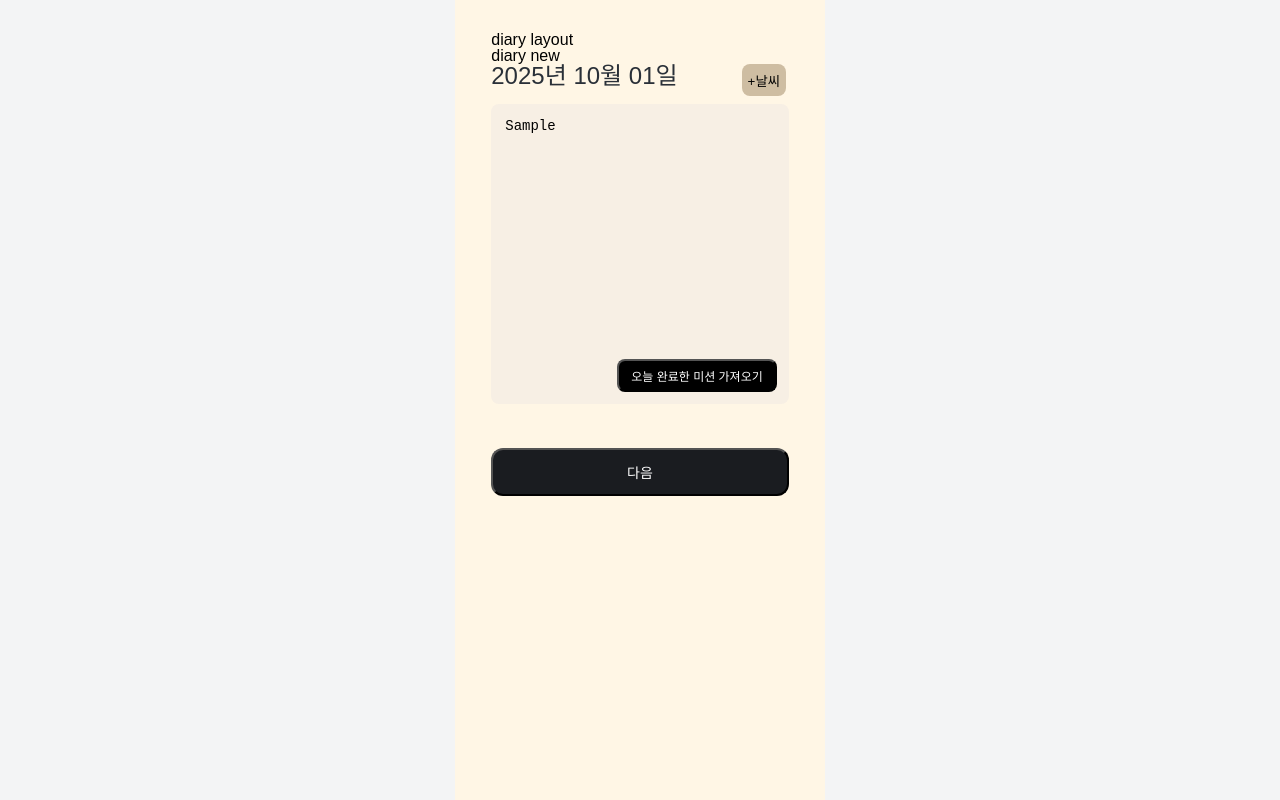
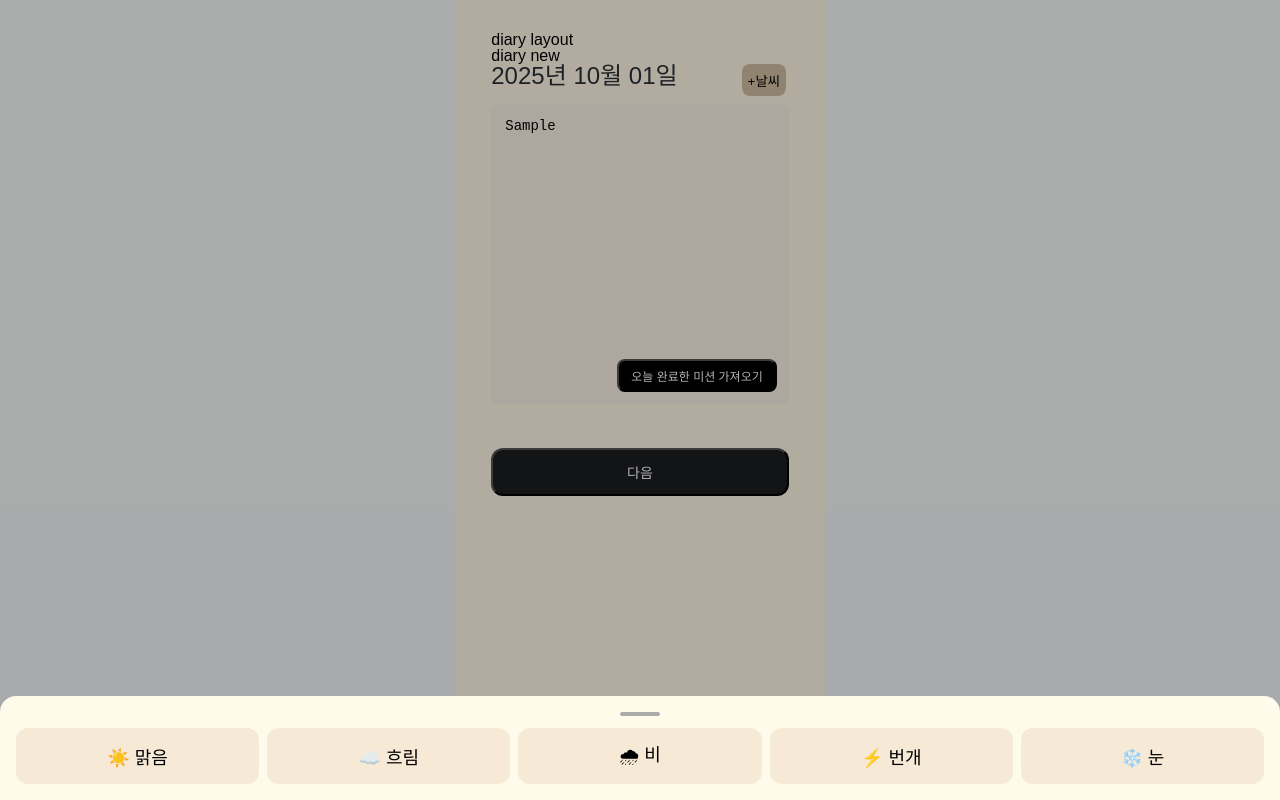
Before and after one commit to kakao-tech-campus-3rd-step3/Team4_FE, a React (Vite) app: page /diaries/new/write in a window 1280 px wide. Both pictures are taken after typing "Sample" into the empty fields and a click on the button "+날씨". Built offline with nearby package versions, Linux system fonts and the light colour scheme; no server answers; a web font is replaced by a local one.

Commit message:
feat: 일기생성페이지 바텀시트 생성

```diff
--- a/src/pages/Diaries/New/Write.tsx
+++ b/src/pages/Diaries/New/Write.tsx
@@ -1,5 +1,5 @@
 import styled from '@emotion/styled';
-import { useMemo } from 'react';
+import { useMemo, useState } from 'react';
 import formatKRDate from '../constants/formatKRDate';
 
 const DateText = styled.p`
@@ -68,14 +68,69 @@ const NextButton = styled.button`
   }
 `;
 
+// 바텀시트 스타일
+const BottomSheetOverlay = styled.div`
+  position: fixed;
+  inset: 0;
+  background: rgba(0, 0, 0, 0.3);
+`;
+
+const BottomSheet = styled.div`
+  position: absolute;
+  bottom: 0;
+  width: 100%;
+  background: #fffbea;
+  border-radius: 16px 16px 0 0;
+  padding: 16px;
+  animation: slideUp 0.3s ease-out;
+
+  @keyframes slideUp {
+    from {
+      transform: translateY(100%);
+    }
+    to {
+      transform: translateY(0);
+    }
+  }
+`;
+
+const Handle = styled.div`
+  width: 40px;
+  height: 4px;
+  background: #aaa;
+  border-radius: 2px;
+  margin: 0 auto 12px;
+`;
+
+const WeatherOptions = styled.div`
+  display: flex;
+  justify-content: space-around;
+  gap: 8px;
+`;
+
+const WeatherSelect = styled.button`
+  flex: 1;
+  padding: 12px;
+  font-size: 18px;
+  background: #f6ead7;
+  border: none;
+  border-radius: 12px;
+  cursor: pointer;
+
+  &:hover {
+    background: #f0dbb5;
+  }
+`;
+
 function DiariesNewWrite() {
   const todayKR = useMemo(() => formatKRDate(new Date()), []);
+  const [isOpen, setIsOpen] = useState(false);
 
   return (
     <>
       <HeaderContainer>
         <DateText>{todayKR}</DateText>
-        <WeatherButton>+날씨</WeatherButton>
+        <WeatherButton onClick={() => setIsOpen(true)}>+날씨</WeatherButton>
       </HeaderContainer>
 
       <DiaryBox>
@@ -84,6 +139,21 @@ function DiariesNewWrite() {
       </DiaryBox>
 
       <NextButton>다음</NextButton>
+      {/* 바텀시트 */}
+      {isOpen && (
+        <BottomSheetOverlay onClick={() => setIsOpen(false)}>
+          <BottomSheet onClick={(e) => e.stopPropagation()}>
+            <Handle />
+            <WeatherOptions>
+              <WeatherSelect>☀️ 맑음</WeatherSelect>
+              <WeatherSelect>☁️ 흐림</WeatherSelect>
+              <WeatherSelect>🌧 비</WeatherSelect>
+              <WeatherSelect>⚡ 번개</WeatherSelect>
+              <WeatherSelect>❄️ 눈</WeatherSelect>
+            </WeatherOptions>
+          </BottomSheet>
+        </BottomSheetOverlay>
+      )}
     </>
   );
 }
```
